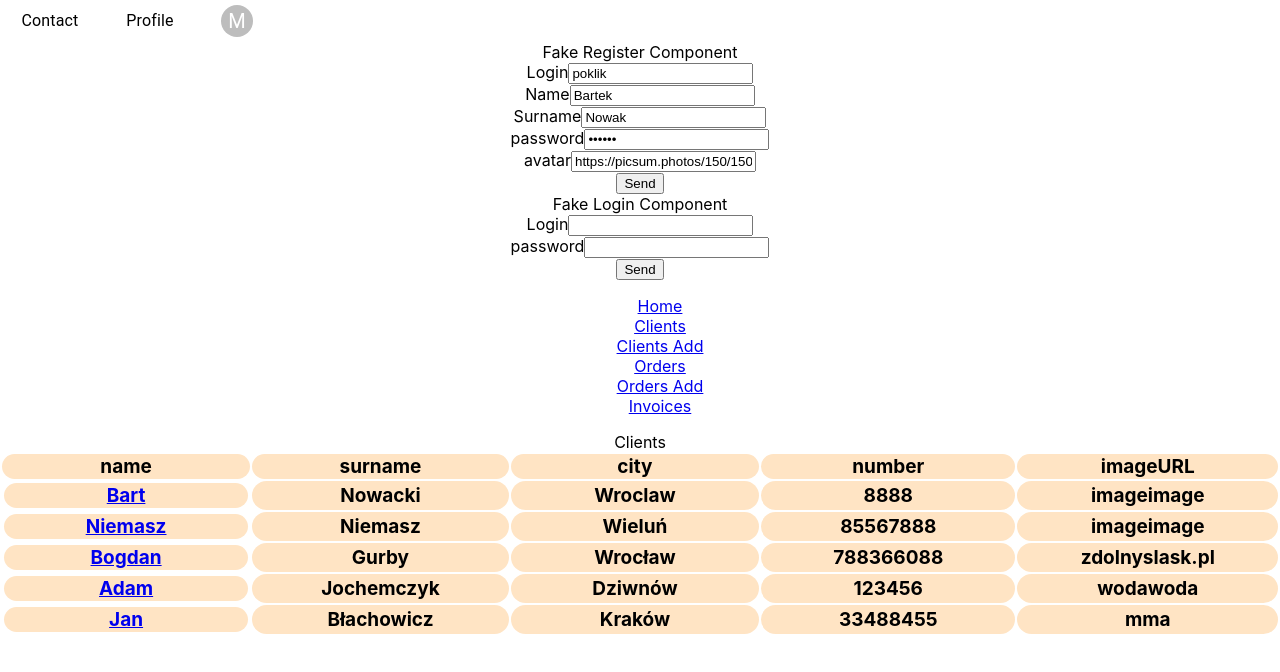
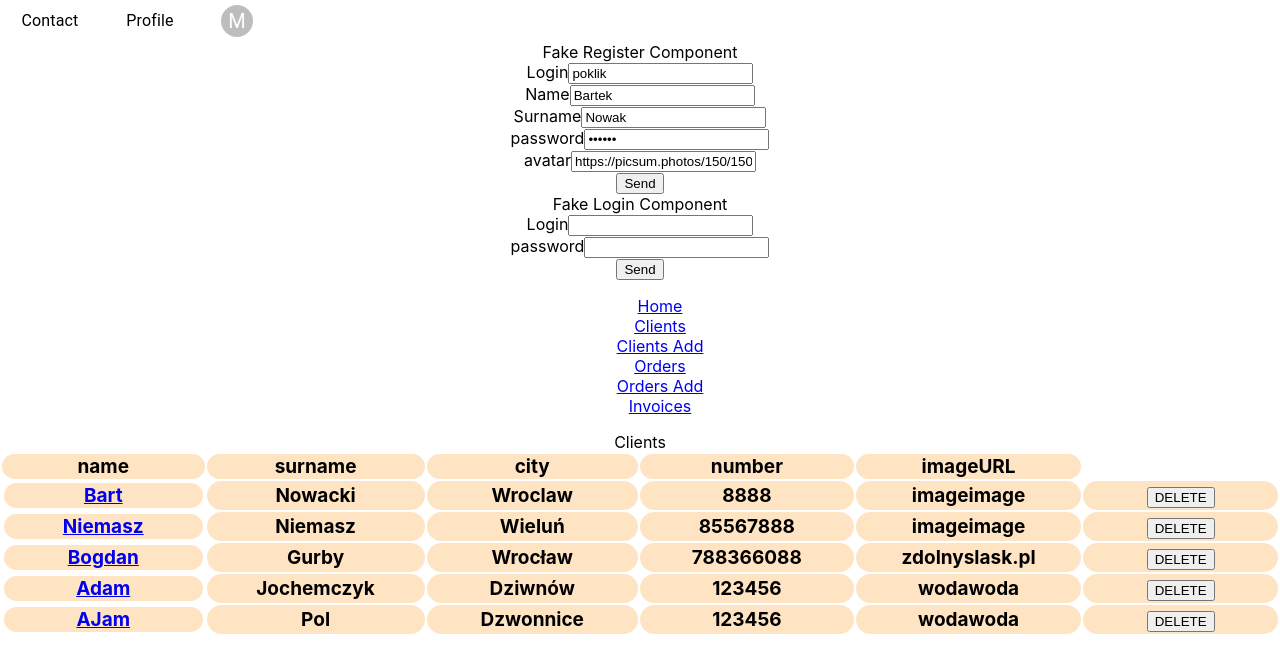
Before and after one commit to nowackibartosz/CRUD-app, a React (Create React App) app: page /clients in a window 1280 px wide. Shown: the top 672 px of the page. Built offline with nearby package versions, Linux system fonts and the light colour scheme; data requests are answered from the project's data file.

Commit message:
handleDelete

```diff
--- a/db.json
+++ b/db.json
@@ -45,14 +45,14 @@
       "id": 4
     },
     {
-      "name": "Jan",
-      "surname": "Błachowicz",
-      "street": "Leśna",
-      "code": "51-888",
-      "city": "Kraków",
-      "region": "małopolskie",
-      "imageURL": "mma",
-      "number": "33488455",
+      "name": "AJam",
+      "surname": "Pol",
+      "street": "Lenokna",
+      "code": "51-800",
+      "city": "Dzwonnice",
+      "region": "wlkp",
+      "imageURL": "wodawoda",
+      "number": "123456",
       "id": 5
     }
   ],
@@ -82,9 +82,9 @@
       "id": 4
     },
     {
-      "tele": "",
-      "body": "",
-      "description": "",
+      "tele": "111222333",
+      "body": "tona pisaku",
+      "description": "iarnisty",
       "id": 5
     }
   ],
--- a/src/components/Zad1/Clients/Clients.jsx
+++ b/src/components/Zad1/Clients/Clients.jsx
@@ -1,7 +1,8 @@
 import "./Clients.css";
 import { Link } from "react-router-dom";
 import { useQuery } from "@tanstack/react-query";
-import { getAllClients } from "../../Serwis/clientService";
+import { getAllClients, handleDelete } from "../../Serwis/clientService";
+import React, { useState } from "react";
 
 const Clients = () => {
   const { data, isLoading } = useQuery(["clients"], getAllClients);
@@ -36,6 +37,16 @@ const Clients = () => {
               <th>{el.city}</th>
               <th>{el.number}</th>
               <th>{el.imageURL}</th>
+              <th>
+                <button
+                  onClick={() => {
+                    handleDelete(el.id);
+
+                  }}
+                >
+                  DELETE
+                </button>
+              </th>
             </tr>
           ))}
         </tbody>
```
Also changed, not shown: src/components/Serwis/clientService.jsx (+110 -0 lines), src/components/UserContext/UserContext.jsx (line endings or trailing spaces).
